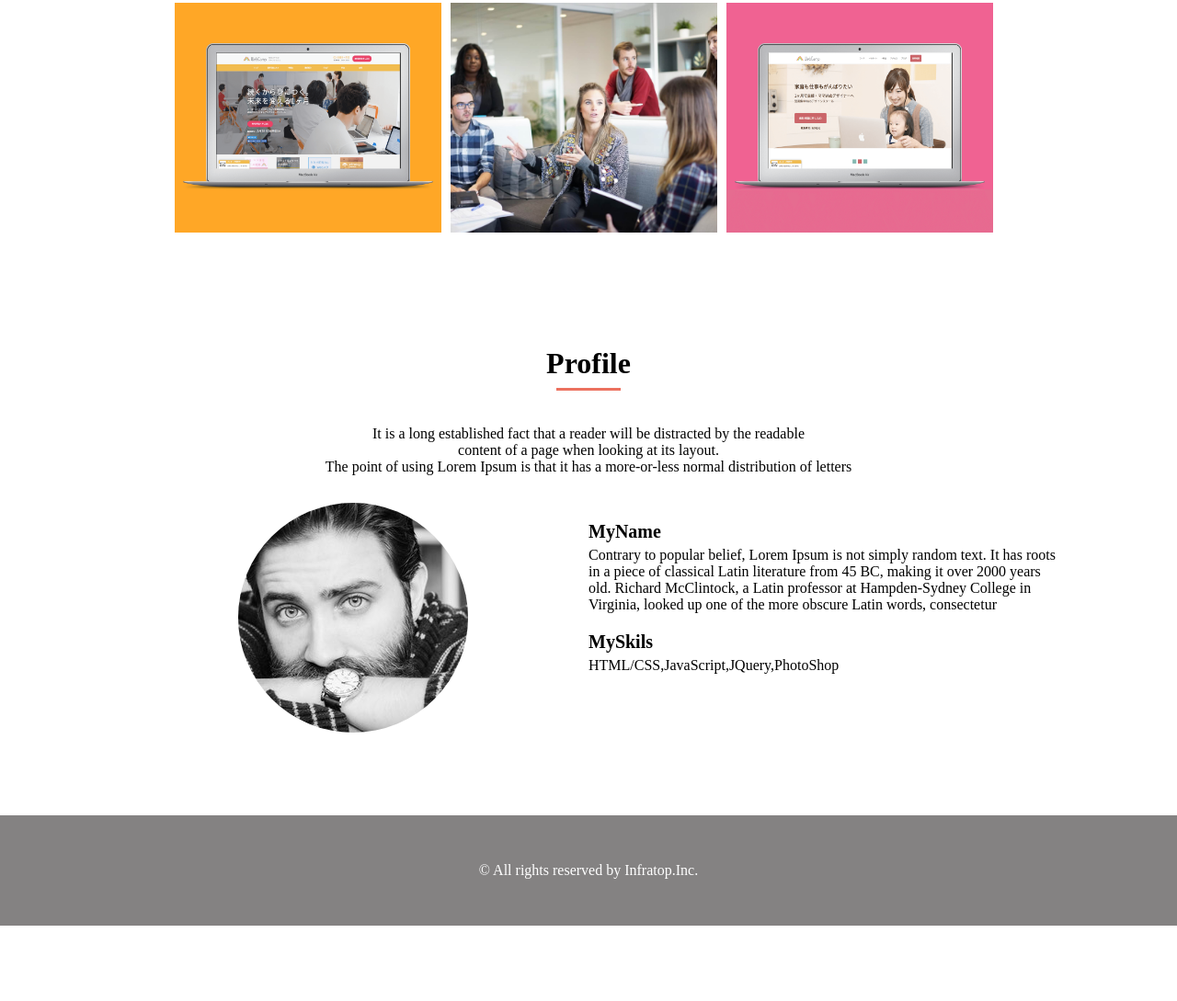
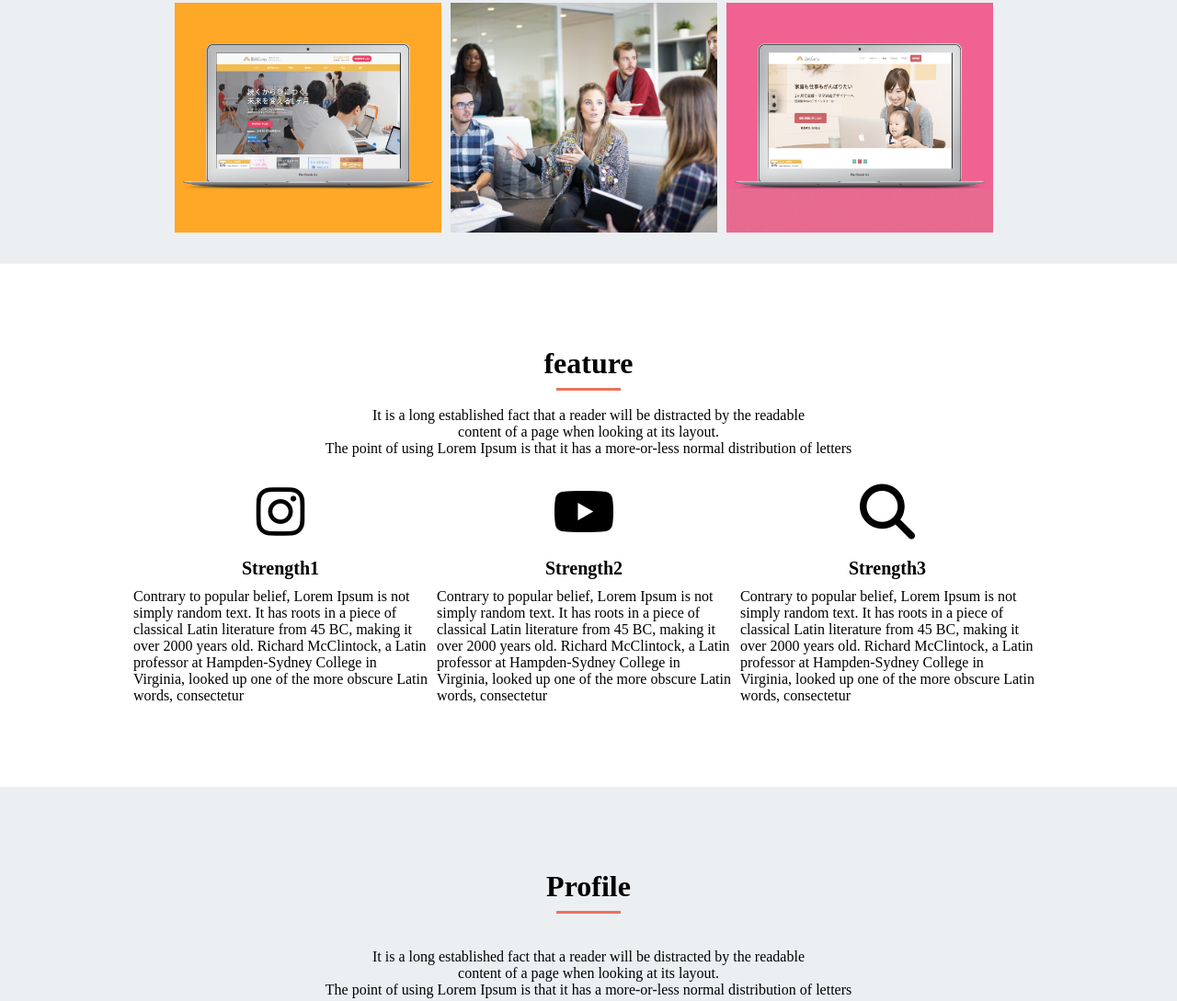
Before and after one commit to fjy0326/challegeweb, a plain HTML site: page index.html in a window 1280 px wide. Shown: the part 1221-2310 px from the top of the page at 92% size. Before the commit the page ends 2228 px from the top, so only its background shows below. Drawn offline with Linux system fonts and the light colour scheme.

Commit message:
20250115update

```diff
--- a/index.html
+++ b/index.html
@@ -56,8 +56,49 @@
 		</div>
 	</section>
 
+<!--feature-->
+<section id="feature">
+	<div class="container-feature">
+		<h2 class="heading">feature</h2>
+		<p class="feature-text">
+			It is a long established fact that a reader will be distracted by the readable<br>
+            content of a page when looking at its layout.<br>
+            The point of using Lorem Ipsum is that it has a more-or-less normal distribution of letters
+        </p>
+	</div>
+	<div class="feature-group">
+	  <div class="feature-container">
+	   <i class="fa fa-brands fa-instagram"></i>
+	    <h3 class="subheading">Strength1</h3>
+	    <p class="feature-subtext">
+	    	Contrary to popular belief, Lorem Ipsum is not simply random text.
+	    	It has roots in a piece of classical Latin literature from 45 BC, making it over 2000 years old.
+	    	Richard McClintock, a Latin professor at Hampden-Sydney College in Virginia, looked up one of the more obscure Latin words, consectetur
+	    </p>
+	  </div>
+	  <div class="feature-container">
+	   <i class="fa fa-brands fa-youtube"></i>
+	    <h3 class="subheading">Strength2</h3>
+	    <p class="feature-subtext">
+	    	Contrary to popular belief, Lorem Ipsum is not simply random text.
+	    	It has roots in a piece of classical Latin literature from 45 BC, making it over 2000 years old.
+	    	Richard McClintock, a Latin professor at Hampden-Sydney College in Virginia, looked up one of the more obscure Latin words, consectetur
+	    </p>
+	  </div>
+	  <div class="feature-container">
+	   <i class="fa fa-solid fa-magnifying-glass"></i>
+	    <h3 class="subheading">Strength3</h3>
+	    <p class="feature-subtext">
+	    Contrary to popular belief, Lorem Ipsum is not simply random text.
+	    It has roots in a piece of classical Latin literature from 45 BC, making it over 2000 years old.
+	    Richard McClintock, a Latin professor at Hampden-Sydney College in Virginia, looked up one of the more obscure Latin words, consectetur
+	    </p>
+	  </div>
+</section>
+
+
 <!--プロフィール-->
-	<section id="Profile">
+	<section id="profile">
 		<div class="container-profile">
 		 <div class="main-container">
 			<h2 class="heading">Profile</h2>
@@ -87,7 +128,6 @@
 		</div>
 	</section>
 
-<!---->
 
 
 	   <footer>
--- a/style.css
+++ b/style.css
@@ -73,8 +73,8 @@ header{
 #portfolio
 {
   width:100%;height:auto;
-  color: #ECEFF1;
   justify-content: center;
+  background-color: #ECEFF1;
 }
 
 .heading{
@@ -128,14 +128,57 @@ header{
 
 }
 
+/*フィーチャー設定*/
+
+.fa{
+  font-size: 60px;
+  color: #000000;
+}
+
+
+#feature{
+  width:100%;
+  height:auto;
+  justify-content: center;
+}
+
+.feature-container{
+  width: 320px;
+  text-align: center;
+    margin: 0px 10px 0px 0px;
+}
+
+.feature-group{
+  justify-content: center;
+  display: flex;
+  padding-top: 30px;
+  padding-bottom: 90px;
+}
+
+.feature-text{
+  padding-top: 10px;
+  text-align: center;
+  font-size: 16px;
+  color: #000000;
+}
+
+.feature-subtext{
+  padding-top: 10px;
+  text-align: left;
+  font-size: 16px;
+  color: #000000;
+}
+
+
 /*プロフィール設定*/
 
 #profile
 {
   width:100%;height:auto;
-  color: #ECEFF1;
   justify-content: center;
+  background-color: #ECEFF1;
 }
+
 
 .container-profile
 {
@@ -143,7 +186,8 @@ header{
   margin: 0 auto;
 }
 
-.profile-text{
+.profile-text
+{
   padding-top: 30px;
   text-align: center;
   font-size: 16px;
```
